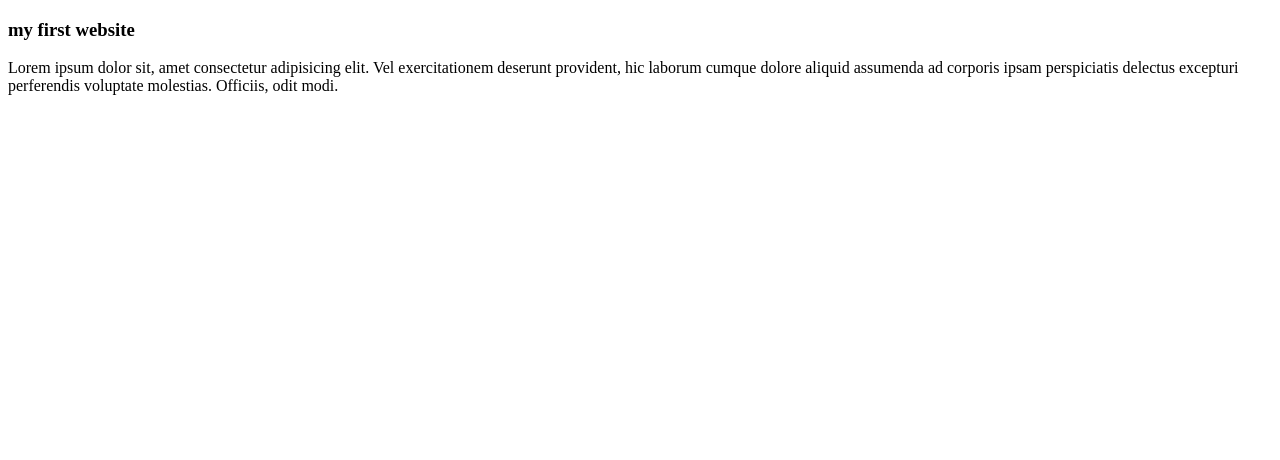
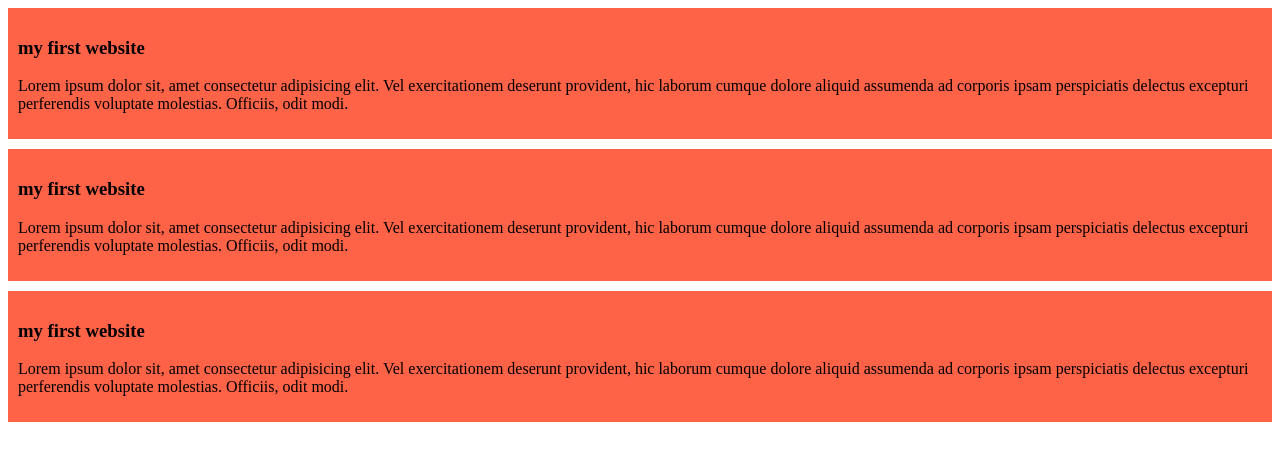
Before and after one commit to Swatimitra78/my-frist-github-repo, a plain HTML site: page index.html in a window 1280 px wide. Drawn offline with Linux system fonts and the light colour scheme.

Commit message:
secomd div add

```diff
--- a/index.html
+++ b/index.html
@@ -5,6 +5,7 @@
     <meta charset="UTF-8">
     <meta name="viewport" content="width=device-width, initial-scale=1.0">
     <title>my first github repo</title>
+    <link rel="stylesheet" href="style.css">
 </head>
 
 <body>
@@ -16,6 +17,22 @@
             cumque dolore aliquid assumenda ad corporis ipsam perspiciatis delectus excepturi perferendis voluptate
             molestias. Officiis, odit modi.</p>
     </div>
+    <div>
+        <h3>
+            my first website
+        </h3>
+        <p>Lorem ipsum dolor sit, amet consectetur adipisicing elit. Vel exercitationem deserunt provident, hic laborum
+            cumque dolore aliquid assumenda ad corporis ipsam perspiciatis delectus excepturi perferendis voluptate
+            molestias. Officiis, odit modi.</p>
+    </div>
+    <div>
+        <h3>
+            my first website
+        </h3>
+        <p>Lorem ipsum dolor sit, amet consectetur adipisicing elit. Vel exercitationem deserunt provident, hic laborum
+            cumque dolore aliquid assumenda ad corporis ipsam perspiciatis delectus excepturi perferendis voluptate
+            molestias. Officiis, odit modi.</p>
+    </div>
 </body>
 
 </html>
--- a/style.css
+++ b/style.css
@@ -1,4 +1,5 @@
 div{
     background-color: tomato;
     padding: 10px;
+    margin-bottom: 10px;
 }
```
